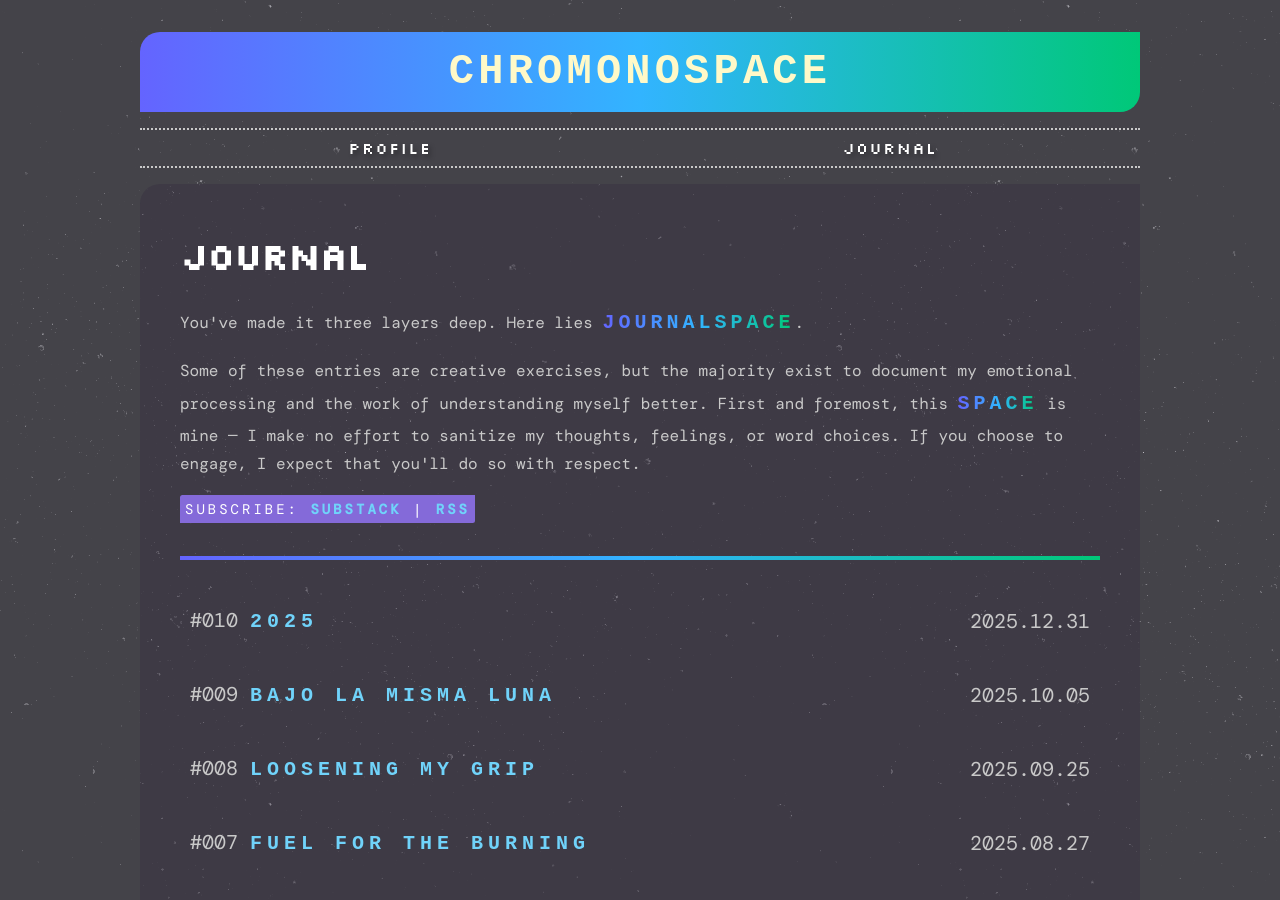
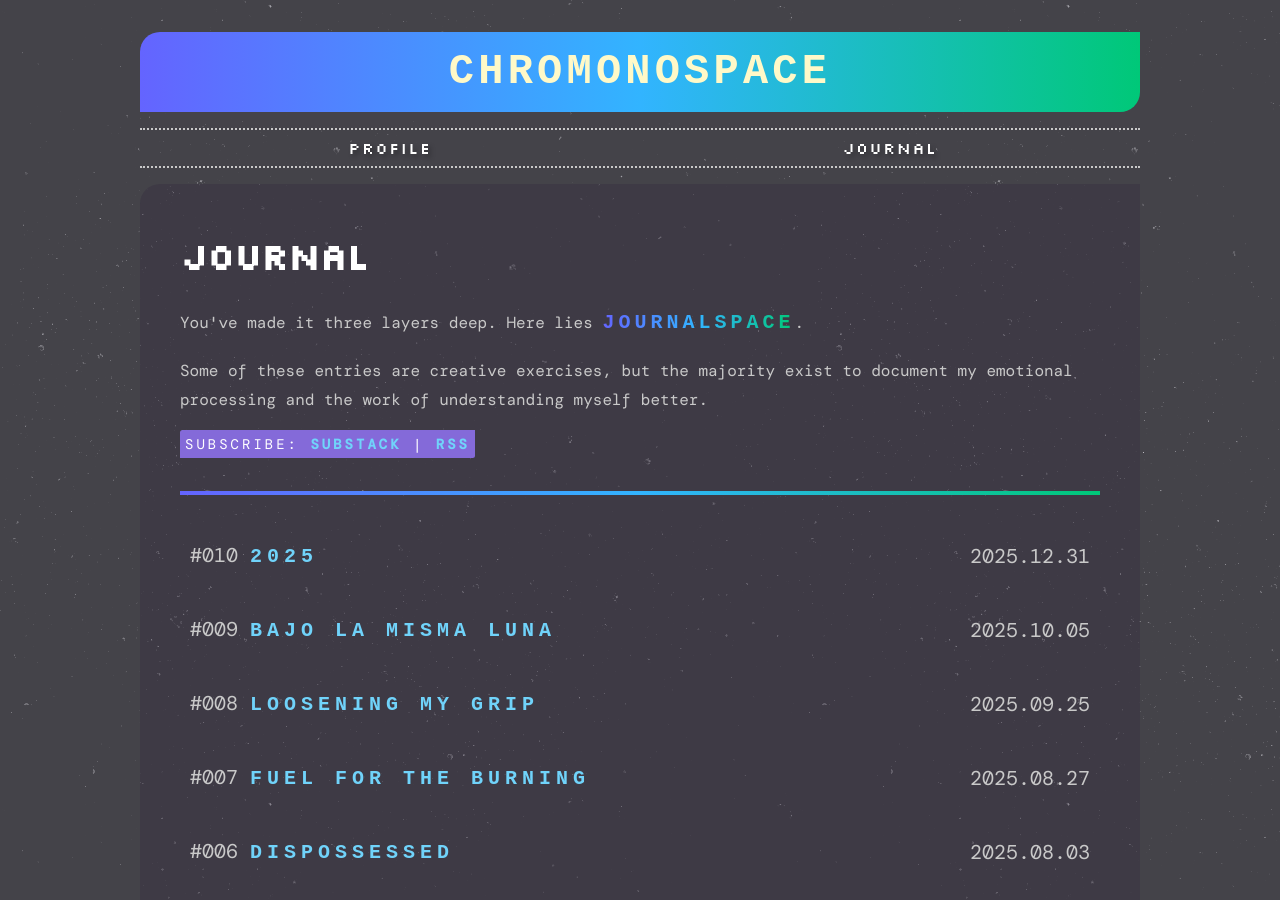
Before and after one commit to iridiumquartz/chromonospace, a Jekyll site: the page built from journal/index.html, in a window 1280 px wide and 900 px high. Built offline with Jekyll 4.4.1, drawn with Linux system fonts in a browser that asks for light colours; some web fonts are replaced.

Commit message:
Update index.html

```diff
--- a/journal/index.html
+++ b/journal/index.html
@@ -6,7 +6,7 @@ title: "j o u r n a l ★ s p a c e"
 <section>
   <h1>Journal</h1>
   <p>You've made it three layers deep. Here lies <strong>JOURNALSPACE</strong>.</p>
-  <p>Some of these entries are creative exercises, but the majority exist to document my emotional processing and the work of understanding myself better. First and foremost, this <strong>space</strong> is mine — I make no effort to sanitize my thoughts, feelings, or word choices. If you choose to engage, I expect that you'll do so with respect.</p>
+  <p>Some of these entries are creative exercises, but the majority exist to document my emotional processing and the work of understanding myself better.</p>
   <p><em>Subscribe: <a href="https://chromonospace.substack.com/">Substack</a> | <a href="/feed.xml">RSS</a></em></p>
   <hr>
   {% assign total = site.posts | size %}
```
